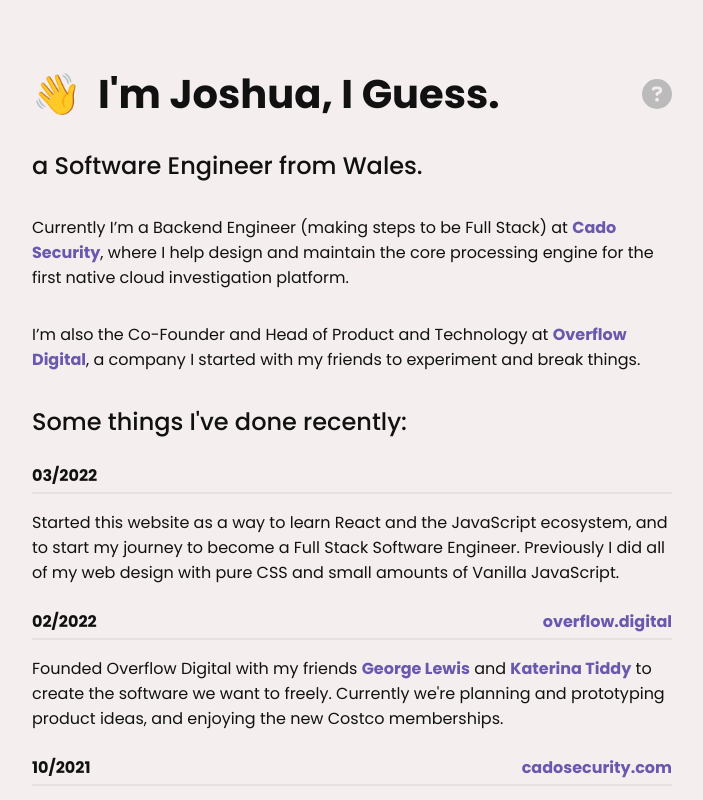
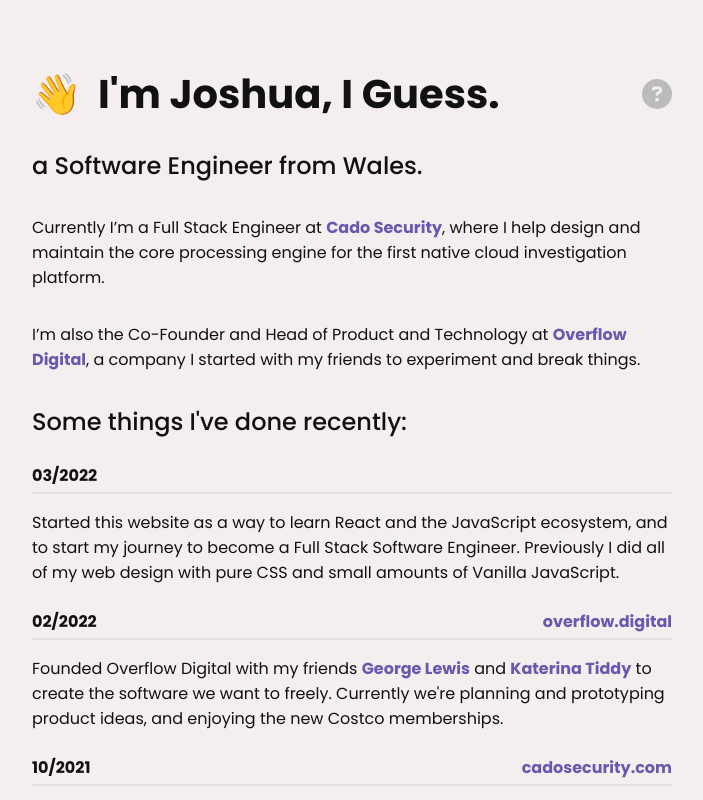
Before and after one commit to joshuathompsonlindley/joshuathompson.co.uk, a Next.js app: page / in a window 1280 px wide. Shown: the top 800 px of the page, without its empty margins (288-991 px from the left). Built offline with nearby package versions, Linux system fonts and the light colour scheme.

Commit message:
Update index.tsx

```diff
--- a/pages/index.tsx
+++ b/pages/index.tsx
@@ -50,8 +50,7 @@
             </SubheadingContainer>
             <BodyTextContainer>
               <BodyText>
-                Currently I’m a Backend Engineer (making steps to be Full Stack)
-                at <Link href="https://cadosecurity.com">Cado Security</Link>,
+                Currently I’m a Full Stack Engineer at <Link href="https://cadosecurity.com">Cado Security</Link>,
                 where I help design and maintain the core processing engine for
                 the first native cloud investigation platform.
               </BodyText>
```
